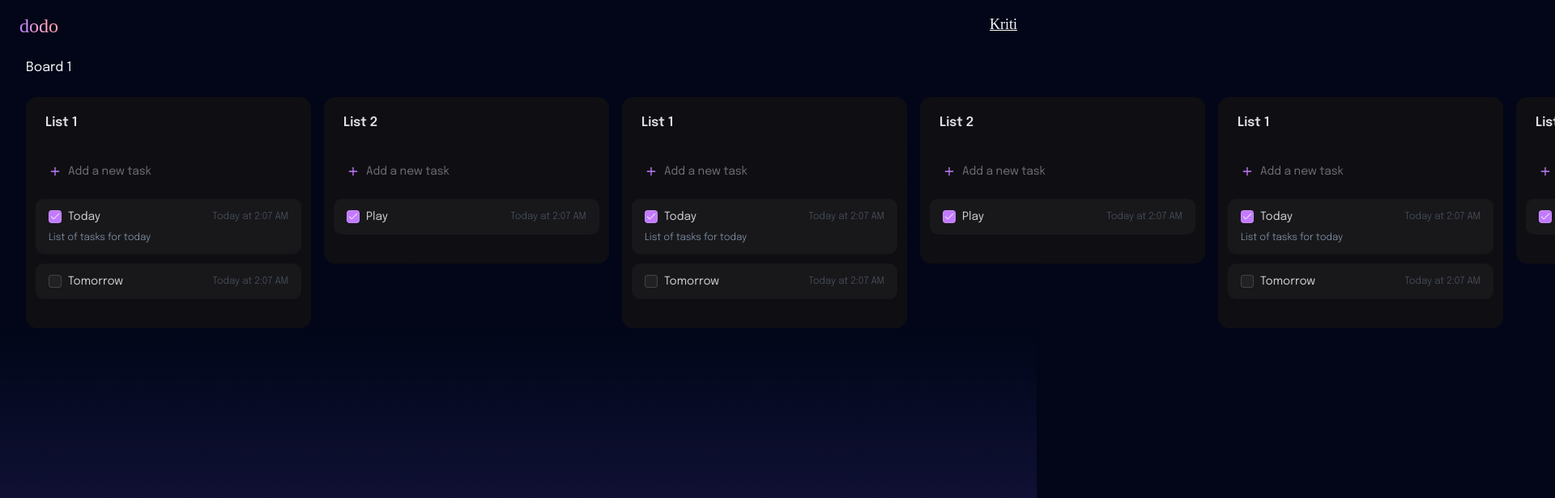
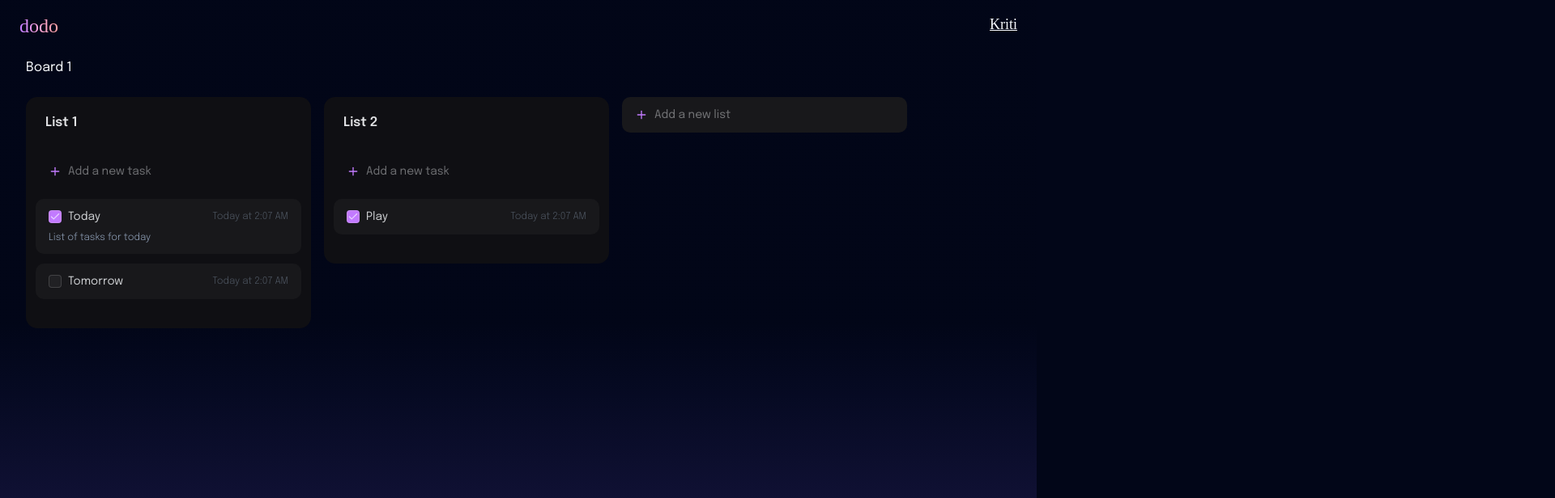
Before and after one commit to KritiTaparia/dodo, a React (Vite) app: page / in a window 1280 px wide. Shown: the top 616 px of the page at 81% size, 1920 px wide, since content can reach past the window. Built offline with nearby package versions, Linux system fonts and the light colour scheme; a web font is replaced by a local one.

Commit message:
snap-x fix #2

```diff
--- a/src/components/board.tsx
+++ b/src/components/board.tsx
@@ -11,15 +11,9 @@ export default function Board({ title }: IBoardParams) {
   const board = getSelectedBoard(title);
 
   return (
-    <div className="py-4 pt-[4.5rem] px-8 w-fit min-w-full">
+    <div className="snap-x snap-mandatory md:snap-none lg:snap-none py-4 pt-[4.5rem] px-8 w-fit min-w-full">
       <h1 className="mb-6">{board.title}</h1>
-      <div className="snap-x snap-mandatory lg:snap-none flex justify-start align-top gap-4">
-        {board.lists.map((list) => (
-          <List key={list.title} list={list} />
-        ))}
-        {board.lists.map((list) => (
-          <List key={list.title} list={list} />
-        ))}
+      <div className="flex justify-start align-top gap-4">
         {board.lists.map((list) => (
           <List key={list.title} list={list} />
         ))}
```
